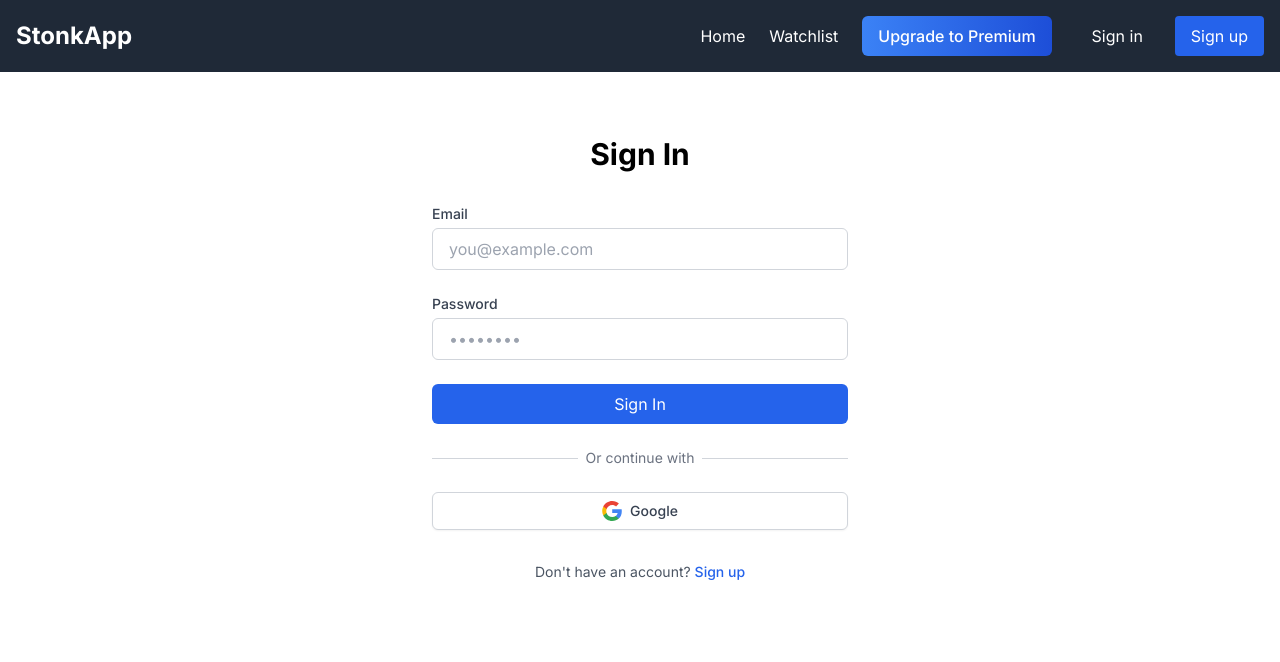
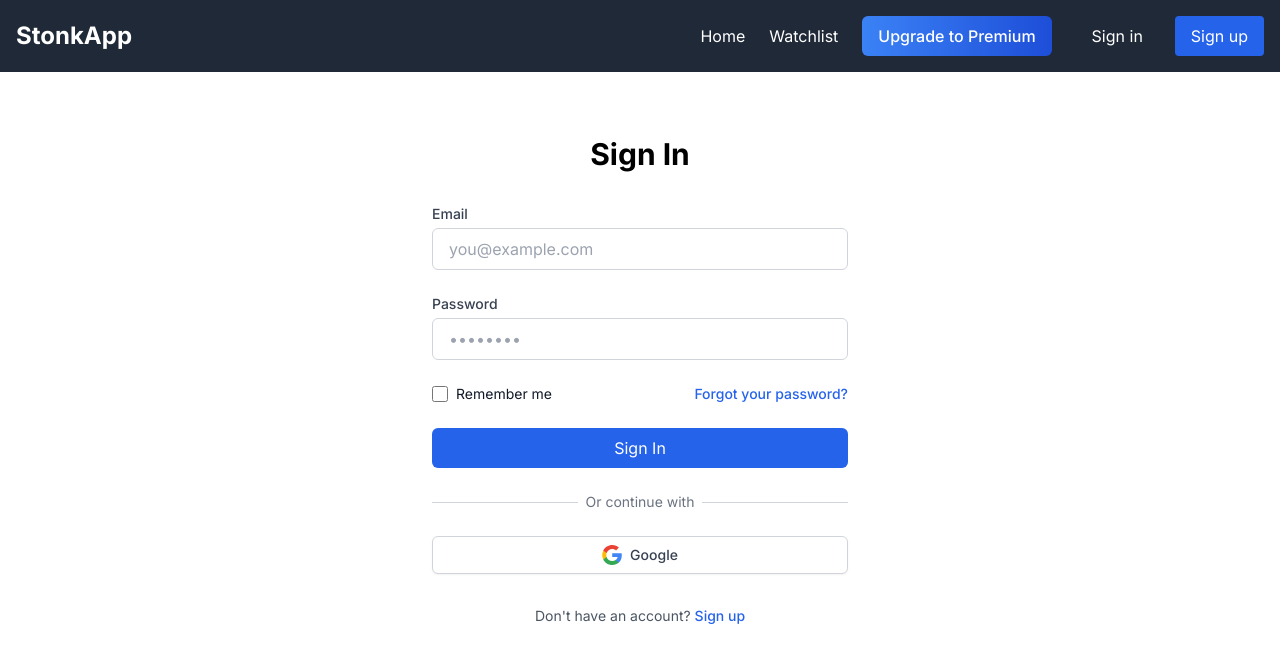
Before and after one commit to jakefrompopeyes/stonkapp, a Next.js app in the folder frontend/: page /auth/signin in a window 1280 px wide. Shown: the top 662 px of the page. Built offline with nearby package versions, Linux system fonts and the light colour scheme; no server answers.

Commit message:
Enhance sign-in page with better session handling and error messages

```diff
--- a/frontend/src/app/auth/signin/page.tsx
+++ b/frontend/src/app/auth/signin/page.tsx
@@ -1,9 +1,10 @@
 'use client';
 
-import { useState } from 'react';
+import { useState, useEffect } from 'react';
 import { useAuth } from '@/lib/AuthContext';
-import { useRouter } from 'next/navigation';
+import { useRouter, useSearchParams } from 'next/navigation';
 import Link from 'next/link';
+import { supabase } from '@/lib/supabase';
 
 export default function SignInPage() {
   const [email, setEmail] = useState('');
@@ -12,6 +13,26 @@ export default function SignInPage() {
   const [isLoading, setIsLoading] = useState(false);
   const { signIn, signInWithGoogle } = useAuth();
   const router = useRouter();
+  const searchParams = useSearchParams();
+
+  // Check if there's an error message in the URL (e.g., from a failed OAuth callback)
+  useEffect(() => {
+    const errorMsg = searchParams.get('error');
+    if (errorMsg) {
+      setError(decodeURIComponent(errorMsg));
+    }
+
+    // Check if user is already signed in
+    const checkSession = async () => {
+      const { data } = await supabase.auth.getSession();
+      if (data.session) {
+        console.log("User already signed in, redirecting to home");
+        router.push('/');
+      }
+    };
+
+    checkSession();
+  }, [searchParams, router]);
 
   const handleSubmit = async (e: React.FormEvent) => {
     e.preventDefault();
@@ -31,7 +52,7 @@ export default function SignInPage() {
       setTimeout(() => {
         console.log("Sign-in successful, redirecting to home page");
         router.push('/');
-      }, 500);
+      }, 1000);
     } catch (err: any) {
       console.error('Sign in error:', err);
       setError(err.message || 'Failed to sign in. Please check your credentials and try again.');
@@ -61,6 +82,12 @@ export default function SignInPage() {
       {error && (
         <div className="bg-red-100 border border-red-400 text-red-700 px-4 py-3 rounded mb-6">
           {error}
+          <button
+            className="float-right font-bold"
+            onClick={() => setError(null)}
+          >
+            &times;
+          </button>
         </div>
       )}
 
@@ -93,6 +120,26 @@ export default function SignInPage() {
             placeholder="••••••••"
             required
           />
+        </div>
+
+        <div className="flex items-center justify-between">
+          <div className="flex items-center">
+            <input
+              id="remember-me"
+              name="remember-me"
+              type="checkbox"
+              className="h-4 w-4 text-blue-600 focus:ring-blue-500 border-gray-300 rounded"
+            />
+            <label htmlFor="remember-me" className="ml-2 block text-sm text-gray-900">
+              Remember me
+            </label>
+          </div>
+
+          <div className="text-sm">
+            <Link href="/auth/forgot-password" className="font-medium text-blue-600 hover:text-blue-500">
+              Forgot your password?
+            </Link>
+          </div>
         </div>
 
         <div>
```
